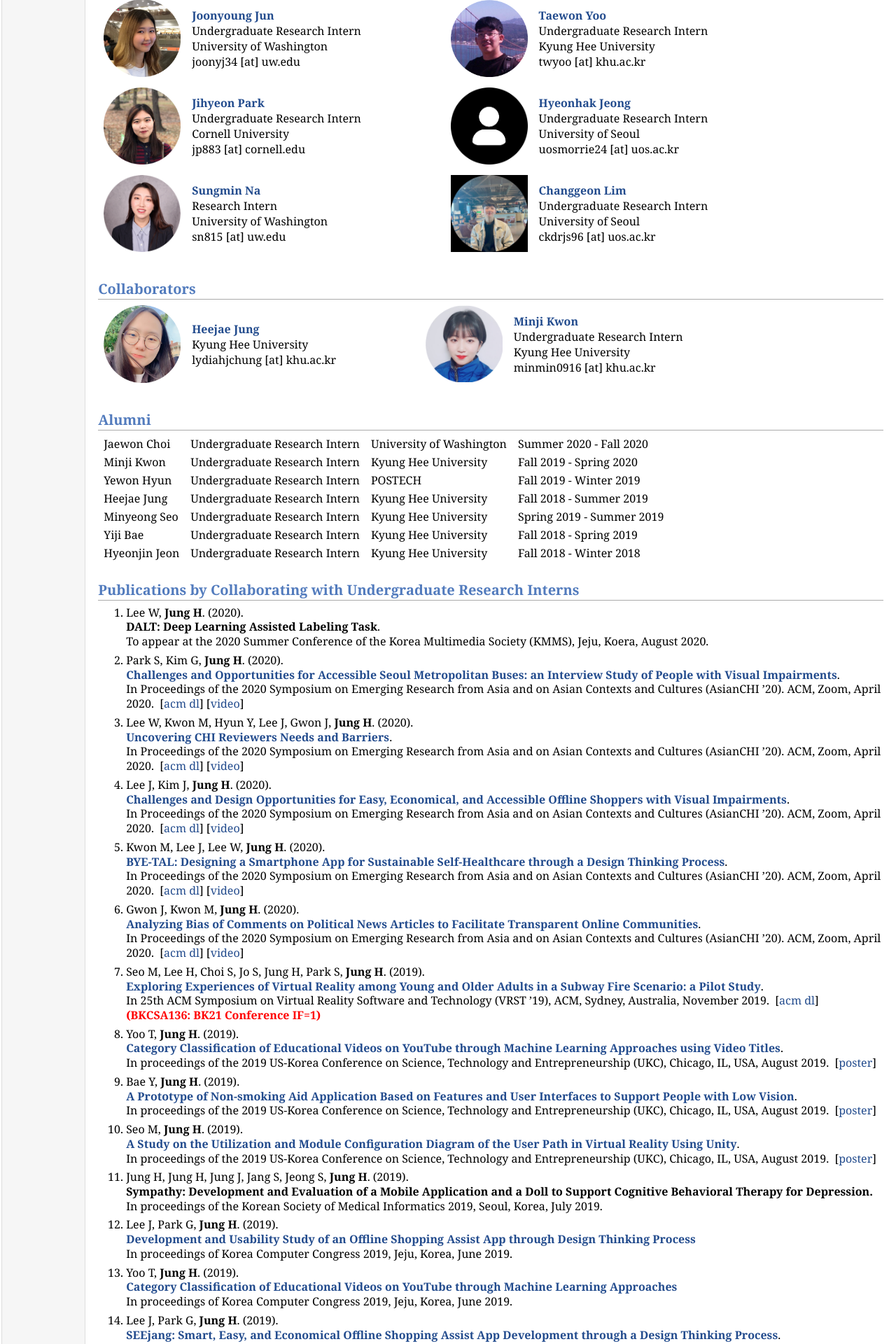
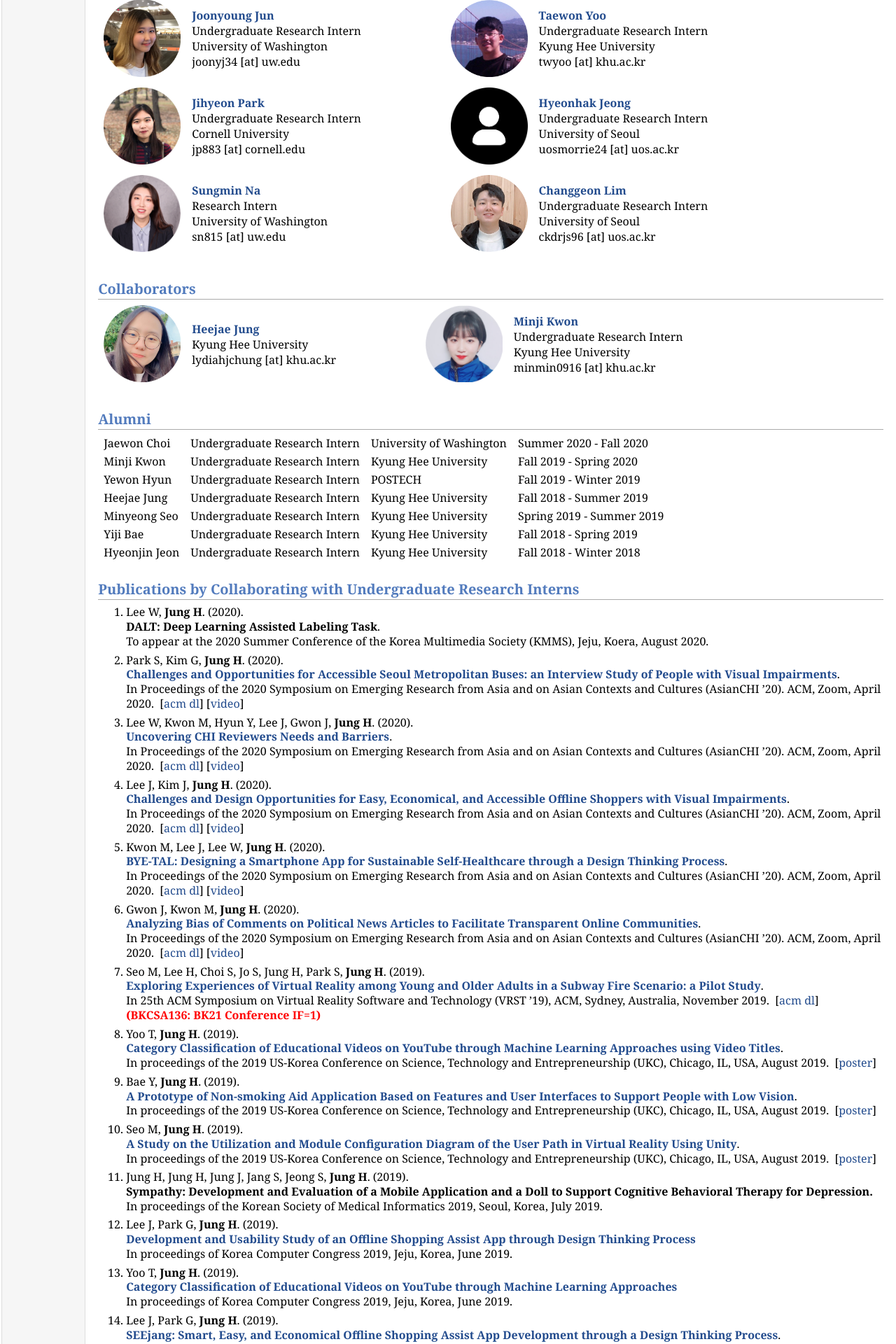
Before and after one commit to hcail/hcail-backup.github.io, a Jekyll site: the page people/people.html, which Jekyll copies as it is, in a window 1280 px wide. Shown: the part 950-2870 px from the top of the page at 70% size. Built offline with Jekyll 4.4.1, drawn with Linux system fonts in a browser that asks for light colours.

Commit message:
clim added modified v2

```diff
--- a/people/people.html
+++ b/people/people.html
@@ -92,7 +92,7 @@ HCI Korea 2019, Jeju, Korea.
                     <b>Sungmin Na</b></a><br>Research Intern
                     <br>University of Washington<br>sn815 [at] uw.edu</td>
     <td class="c2"> &nbsp;&nbsp;&nbsp;&nbsp;&nbsp;&nbsp;&nbsp;&nbsp;&nbsp;&nbsp;&nbsp;&nbsp;&nbsp;&nbsp;&nbsp;&nbsp;&nbsp;&nbsp;&nbsp;&nbsp;&nbsp;&nbsp;&nbsp;</td>
-    <td class="c2"> <img src="img/clim.jpg" width="110" style="vertical-align: -4px"></td>
+    <td class="c2"> <img src="img/clim.png" width="110" style="vertical-align: -4px"></td>
     <td class="c2"> <a href="https://sites.google.com/view/ckdrjs/">
                     <b>Changgeon Lim</b></a><br>Undergraduate Research Intern
                     <br>University of Seoul<br> ckdrjs96 [at] uos.ac.kr</td>
```
Also changed, not shown: people/img/clim.jpg (deleted), people/img/clim.png (added), 1 other file.
